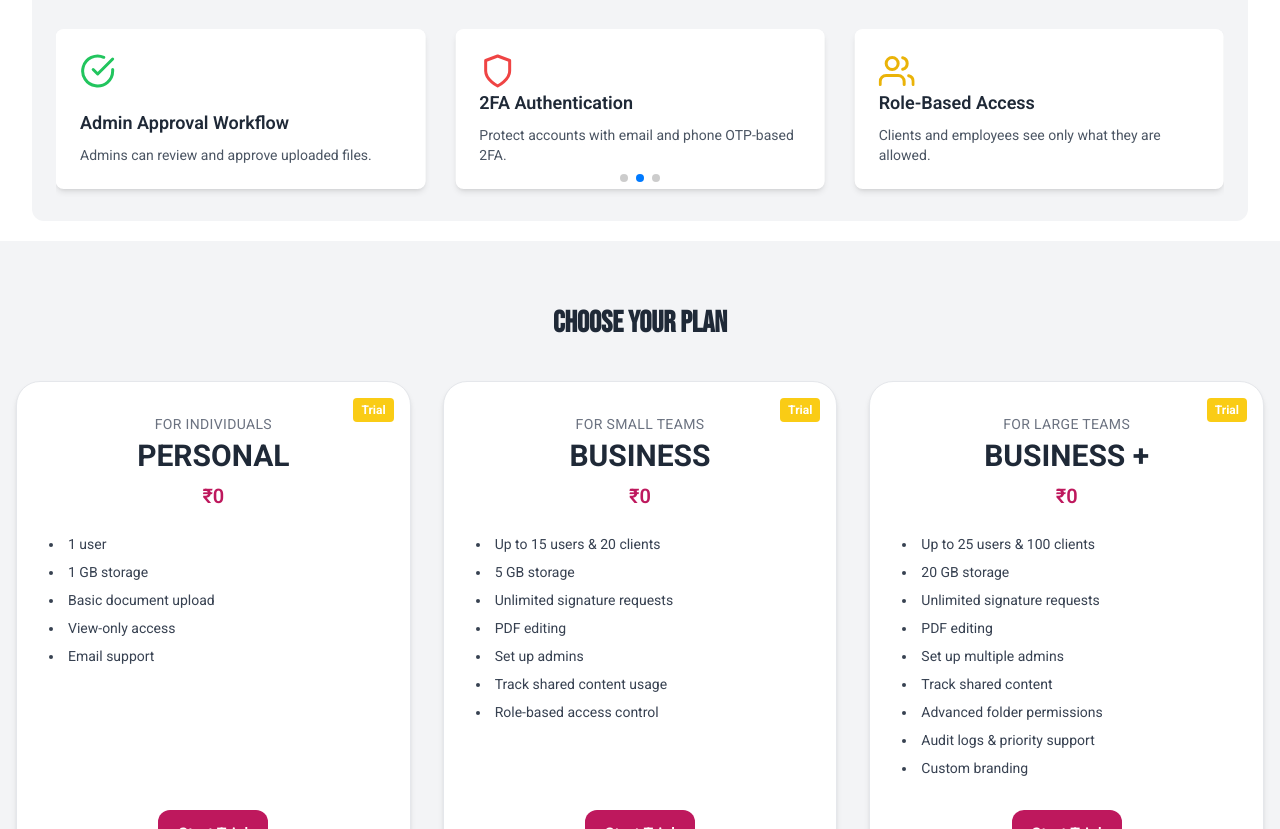
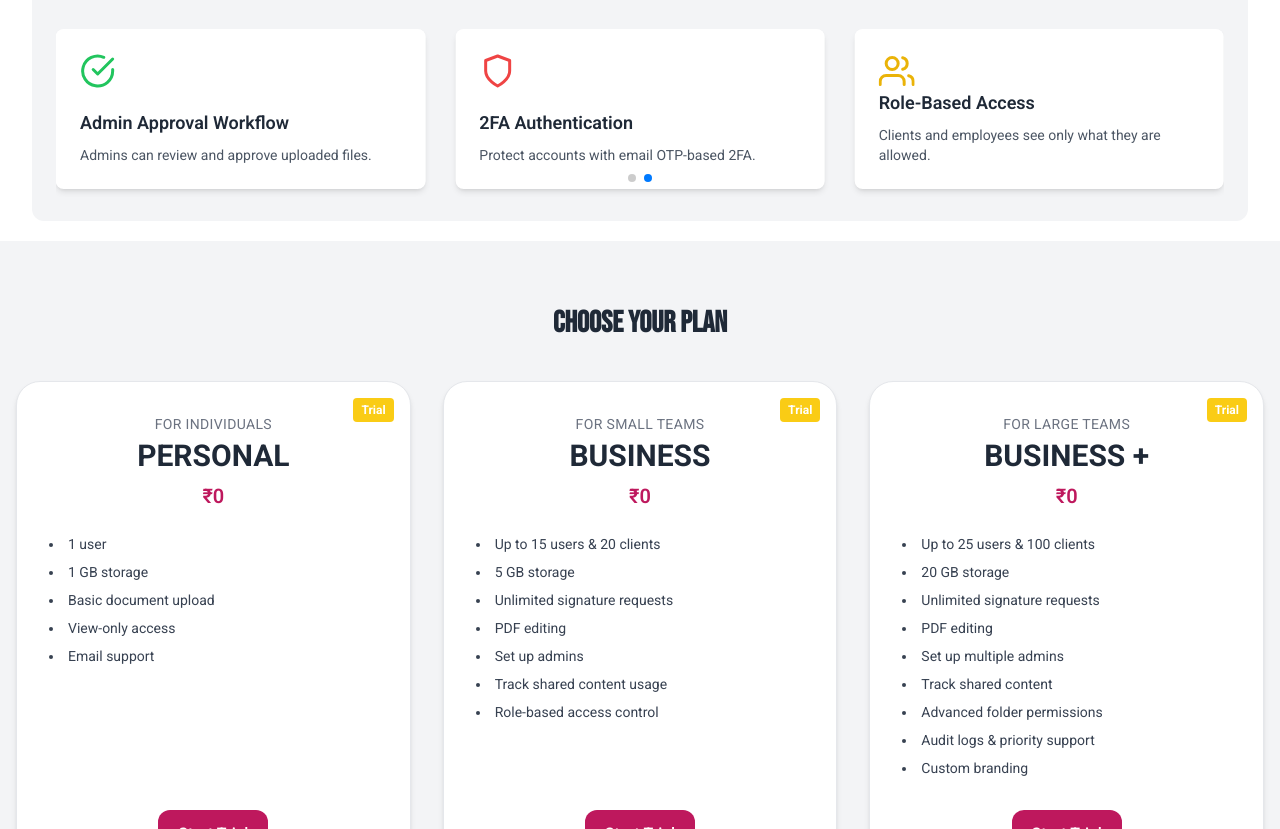
Before and after one commit to JainamDosi/ITZTHERE, a React (Vite) app in the folder Frontend/: page /windo in a window 1280 px wide. Shown: the part 1187-2016 px from the top of the page. Built offline with nearby package versions, Linux system fonts and the light colour scheme; no server answers.

Commit message:
Update FeatureCarousel.jsx

```diff
--- a/Frontend/src/components/FeatureCarousel.jsx
+++ b/Frontend/src/components/FeatureCarousel.jsx
@@ -20,18 +20,13 @@ const features = [
   },
   {
     title: '2FA Authentication',
-    description: 'Protect accounts with email and phone OTP-based 2FA.',
+    description: 'Protect accounts with email OTP-based 2FA.',
     icon: <FiShield className="text-4xl text-red-500" />
   },
   {
     title: 'Role-Based Access',
     description: 'Clients and employees see only what they are allowed.',
     icon: <FiUsers className="text-4xl text-yellow-500" />
-  },
-  {
-    title: 'Cloud Storage with Metadata',
-    description: 'Store files on Cloudinary/Storj and manage with MongoDB.',
-    icon: <MdOutlineStorage className="text-4xl text-blue-500" />
   }
 ];
 
```
